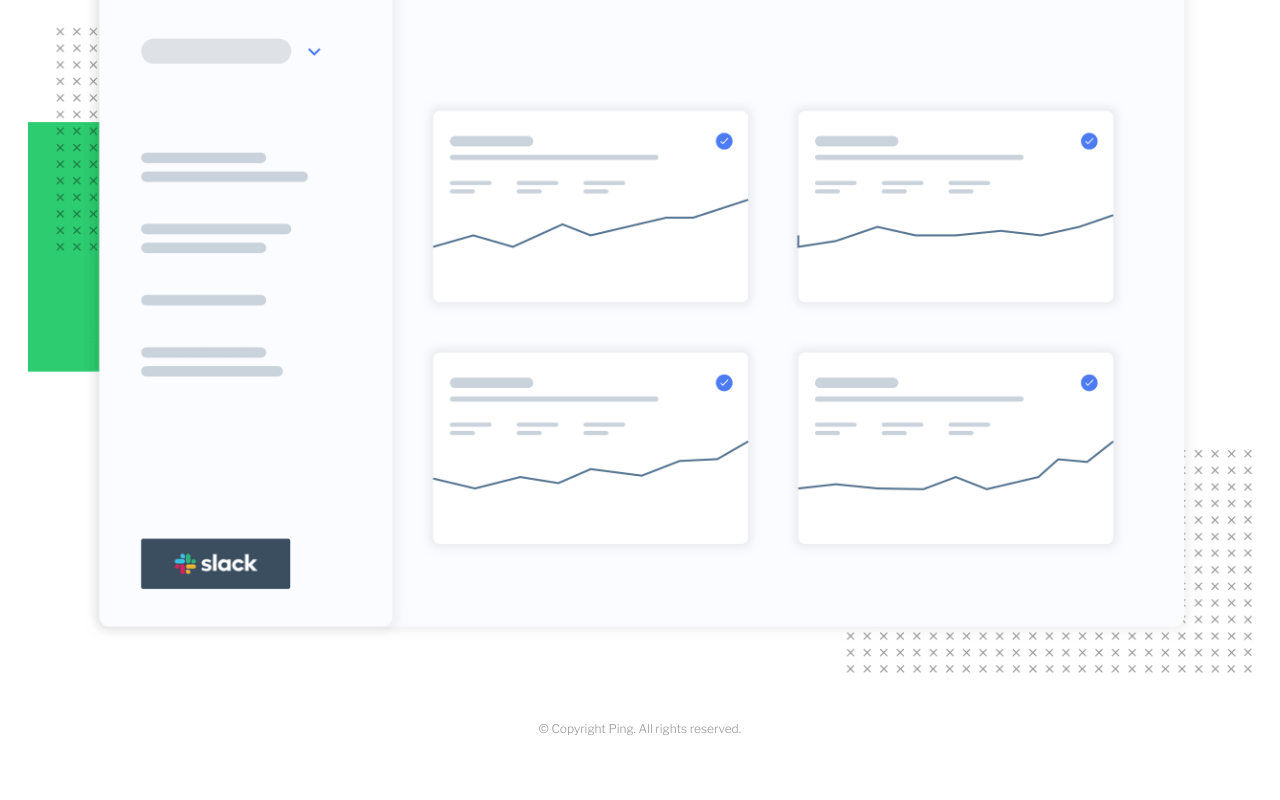
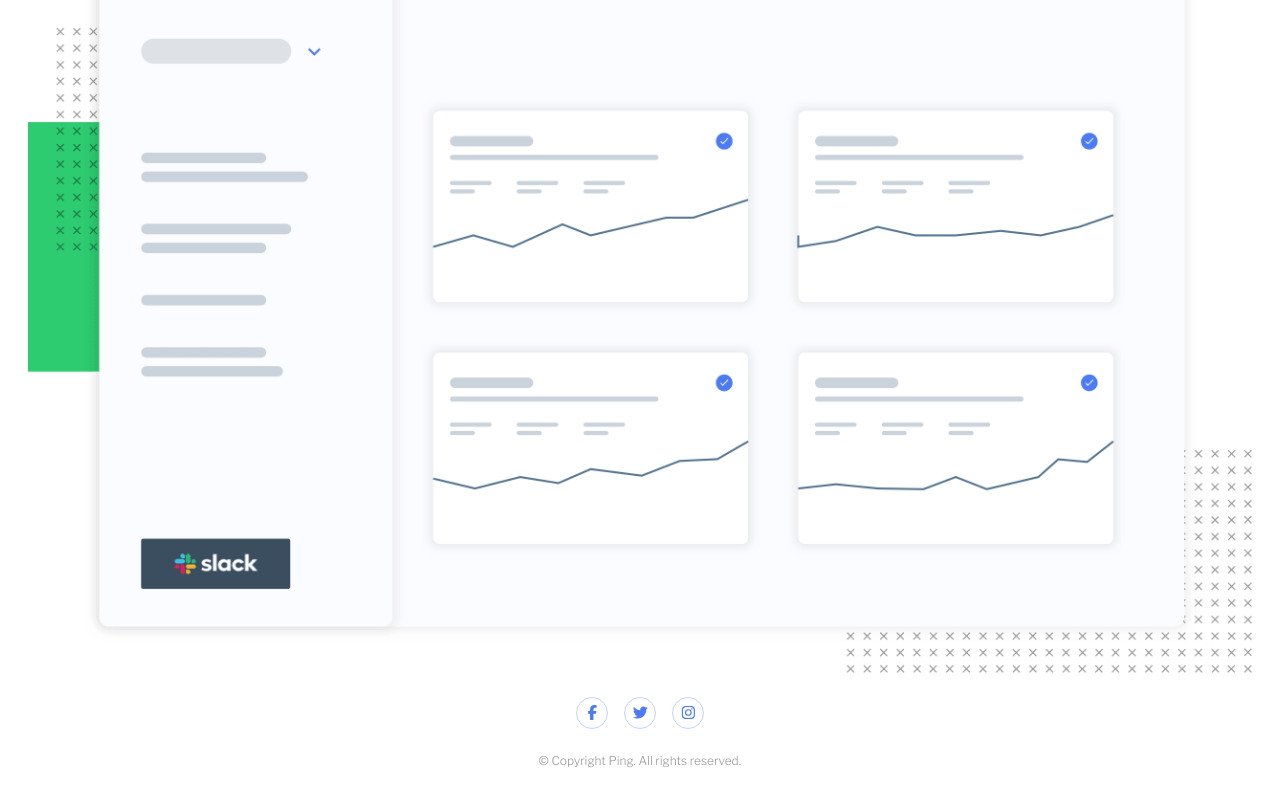
Before and after one commit to g-akca/ping-coming-soon-page, a React (Vite) app: page / in a window 1280 px wide. Shown: the part 463-1263 px from the top of the page. Before the commit the page ends 1231 px from the top, so only its background shows below. Built offline with nearby package versions, Linux system fonts and the light colour scheme.

Commit message:
Add FontAwesomeIcon brands icons inside buttons

```diff
--- a/src/components/Footer.jsx
+++ b/src/components/Footer.jsx
@@ -1,12 +1,13 @@
 import SocialMediaButton from "./SocialMediaButton";
+import { faFacebookF, faTwitter, faInstagram } from "@fortawesome/free-brands-svg-icons";
 
 function Footer() {
   return (
     <footer className="self-center flex flex-col gap-6 items-center">
       <div className="flex gap-4">
-        <SocialMediaButton />
-        <SocialMediaButton />
-        <SocialMediaButton />
+        <SocialMediaButton icon={faFacebookF} />
+        <SocialMediaButton icon={faTwitter} />
+        <SocialMediaButton icon={faInstagram} />
       </div>
 
       <p className="text-[12px] leading-base text-gray-400 font-light">© Copyright Ping. All rights reserved.</p>
--- a/src/components/SocialMediaButton.jsx
+++ b/src/components/SocialMediaButton.jsx
@@ -1,7 +1,10 @@
-function SocialMediaButton() {
+import { FontAwesomeIcon } from "@fortawesome/react-fontawesome";
+
+function SocialMediaButton({ icon }) {
   return (
-    <>
-    </>
+    <button className="w-8 aspect-square rounded-full border-blue-200 border flex justify-center items-center">
+      <FontAwesomeIcon icon={icon} className="text-[15px] text-blue-500" />
+    </button>
   )
 }
 
```
